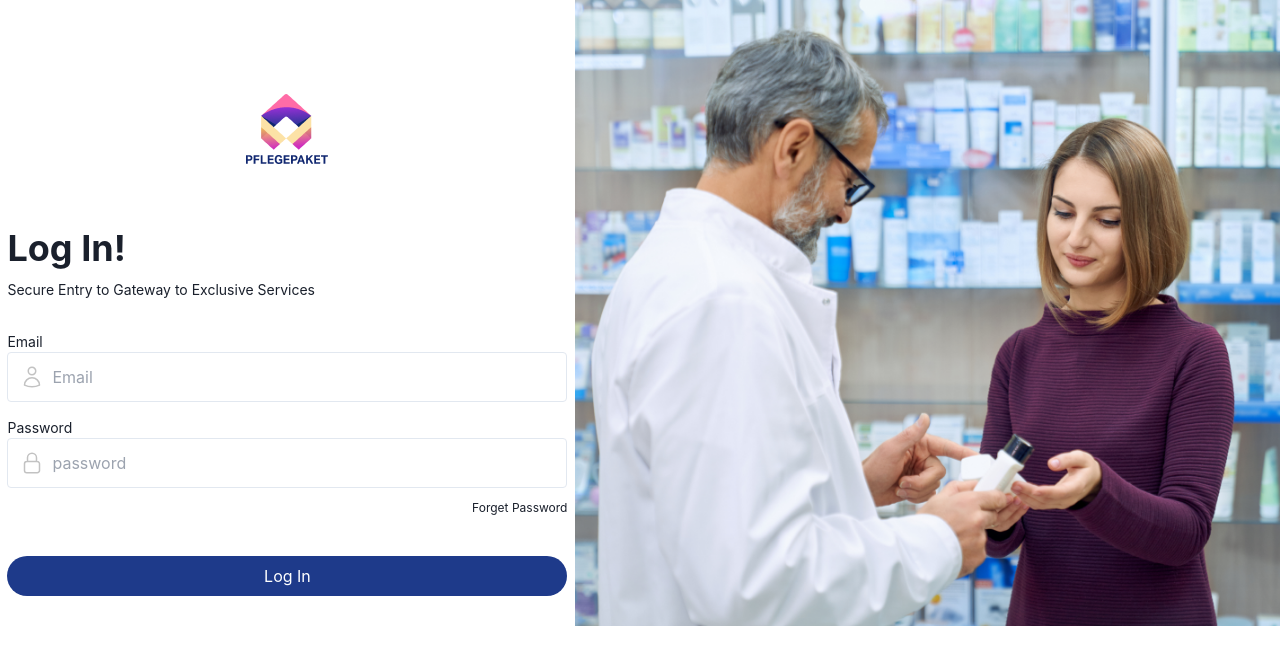
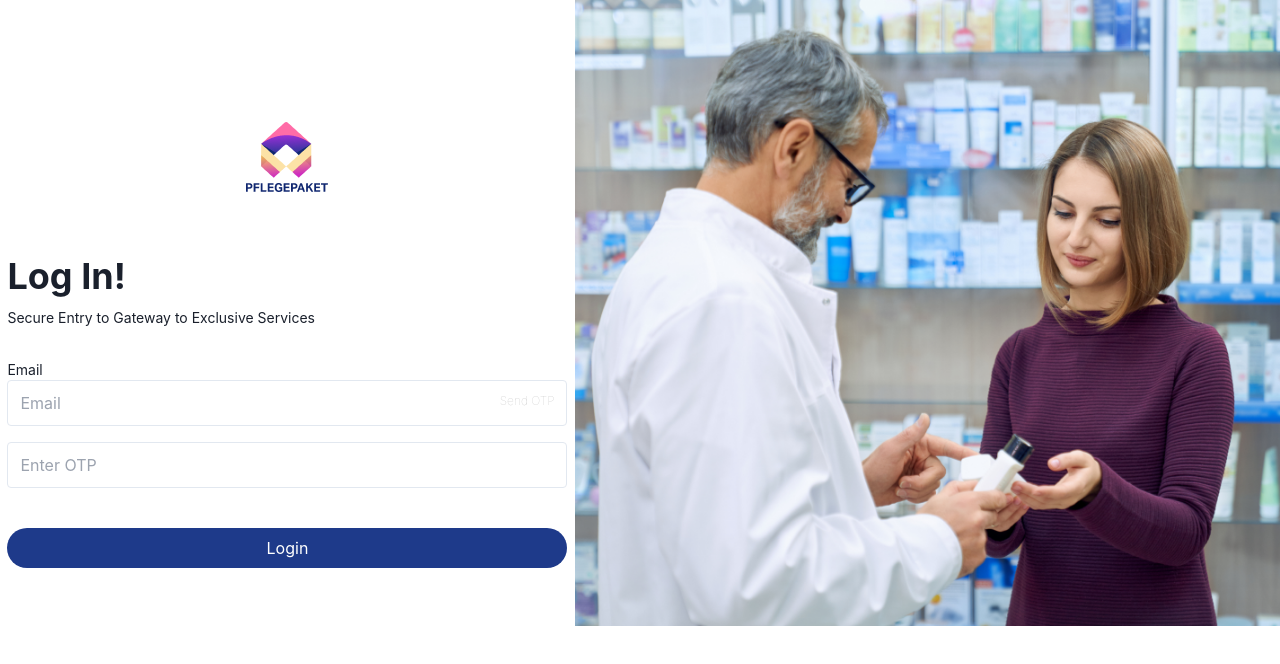
Before and after one commit to Shauryaditya/plegepaketadmin, a React (Create React App) app: page / in a window 1280 px wide. Shown: the top 664 px of the page. Built offline with nearby package versions, Linux system fonts and the light colour scheme.

Commit message:
otp login

```diff
--- a/src/Routing/Routes.jsx
+++ b/src/Routing/Routes.jsx
@@ -9,10 +9,11 @@ import Login from '../admin-panel/auth/Login';
 import Header from '../components/Header';
 import Products from '../admin-panel/product-list/Products';
 import AddProduct from '../admin-panel/add-product/AddProduct';
-import Complience from '../admin-panel/add-complience/AddComplience';
+import Complience from '../admin-panel/add-complience-name/AddComplience';
 import ProfileSetting from '../admin-panel/profile-setting/ProfileSetting';
 import Orders from '../admin-panel/order-list/Orders';
 import ForgetPassword from '../admin-panel/auth/ForgetPassword';
+import AddComplience from '../admin-panel/add-complience/AddComplience';
 
 const MainRoutes = () => {
   const PreserveLocation = ({ children }) => {
@@ -53,7 +54,8 @@ const MainRoutes = () => {
             <Route exact path="/product-list"  element={<ProtectedRoute element={Products} />} />
             <Route exact path="/add-product"  element={<ProtectedRoute element={AddProduct} />} />
             <Route exact path="/profile-setting"  element={<ProtectedRoute element={ProfileSetting} />} />
-            <Route exact path="/add-complience"  element={<ProtectedRoute element={Complience} />} />
+            <Route exact path="/add-complience-name"  element={<ProtectedRoute element={Complience} />} />
+            <Route exact path="/add-complience"  element={<ProtectedRoute element={AddComplience} />} />
           </Routes>
         )}
       </PreserveLocation>
--- a/src/admin-panel/Menu.js
+++ b/src/admin-panel/Menu.js
@@ -33,7 +33,12 @@ const Menus = [
         link : "profile-setting"
     },
     {
-        title : "Add Complience",
+        title : "Add Complience Name",
+        src : Complience,
+        link : "add-complience-name"
+    },
+    {
+        title : "Add Complience ",
         src : Complience,
         link : "add-complience"
     },
--- /dev/null
+++ b/src/admin-panel/add-complience-name/AddComplience.jsx
@@ -0,0 +1,85 @@
+import React,{useState,useEffect} from 'react'
+import { getToken } from '../../hook/getToken'
+import { ComplienceTable } from './ComplienceTable';
+import { AddIcon } from '@chakra-ui/icons';
+import AddComplienceModal from '../../components/AddComplienceModal';
+
+const Complience = () => {
+    const [complience, setComplience] = useState([]);
+    const token = getToken()
+    console.log("Tokenn>>",token)
+    useEffect(() => {
+        const fetchProduct = async () => {
+            try {
+                const url = `${process.env.REACT_APP_URL}/api/v1/get/compilations`;
+
+                const response = await fetch(url, {
+                    method: "GET",
+                    headers: {
+                        Authorization: `Bearer ${token}`
+                    }
+                });
+                const data = await response.json();
+                setComplience(data.data); // Assuming data is an array of products
+            } catch (error) {
+                console.error('Error fetching products:', error);
+            }
+        };
+
+        fetchProduct();
+    }, []);
+
+    console.log("Products>>>",complience)
+  return (
+    <div className="w-full bg-gray-100 min-h-screen  relative p-2">
+
+        <div className="ml-60 max-w-7xl  bg-white rounded-lg p-4 top-12 relative">
+        <div className="flex justify-between py-4">
+            <div className="">
+          <h1 className="text-xl font-medium text-left">Complience list</h1>
+          <p className='text-left text-sm '>Manage all your compliences</p>
+          </div>
+          <div className="flex justify-center items-center gap-x-2">
+            <AddComplienceModal />
+            <p>Add new compliance</p>
+          </div>
+        </div>
+        <div className="flex flex-col">
+
+        <div className=" bg-gray-200  ">
+          <div class="relative overflow-x-auto">
+            <table class="w-full text-left text-xs">
+              <thead class="bg-gray-100 text-xs font-medium uppercase text-[#666666]">
+                <tr>
+                  <th scope="col" class="px-2 py-3">
+                   Complience Name
+                  </th>
+                  <th scope="col" class="px-2 py-3">
+                   Complience Id
+                  </th>
+
+                  <th scope="col" class="px-2 py-3">
+                   Action
+                  </th>
+                </tr>
+              </thead>
+              <tbody>
+                {complience &&
+                                     complience.map((item) => (
+                                         <ComplienceTable
+                                             key={item._id}
+                                             data={item}
+
+                                        />
+                                     ))}
+              </tbody>
+            </table>
+          </div>
+        </div>
+        </div>
+      </div>
+    </div>
+  )
+}
+
+export default Complience
--- a/src/admin-panel/auth/Login.jsx
+++ b/src/admin-panel/auth/Login.jsx
@@ -6,60 +6,78 @@ import Company from "../../assets/Companylogo.png"
 const Login = () => {
 
   const [email, setEmail] = useState("");
-    const [password, setPassword] = useState("");
+  const [otp, setOtp] = useState("");
   const [error, setError] = useState("");
   const navigate = useNavigate();
-
-    // useEffect(() => {
-    //   // Check if there is a stored path in session storage
-    //   const storedPath = sessionStorage.getItem("loginRedirectPath");
-    //   if (storedPath) {
-    //     sessionStorage.removeItem("loginRedirectPath");
-    //     navigate(storedPath);
-    //   }
-    // }, [navigate]);
-
-
 
   const handleEmailChange = (event) => {
     setEmail(event.target.value);
   };
 
-    const handlePasswordChange = (event) => {
-      setPassword(event.target.value);
+  const handleOtpChange = (event) => {
+    setOtp(event.target.value);
   };
 
-    const handleSubmit = async (event) => {
+  const handleSendOtp = async (event) => {
     event.preventDefault();
 
     try {
-        const response = await fetch(
-          `${process.env.REACT_APP_URL}/api/v1/admin/login`,
+      const otpResponse = await fetch(
+        `${process.env.REACT_APP_URL}/api/v1/admin/send-otp`,
         {
           method: "POST",
           headers: {
             "Content-Type": "application/json",
           },
-            body: JSON.stringify({ email, password }),
+          body: JSON.stringify({ email }),
         }
       );
 
-        if (response.ok) {
-          const data = await response.json();
+      if (otpResponse.ok) {
+        alert("OTP sent successfully. Please check your email.");
+      } else {
+        const errorData = await otpResponse.json();
+        throw new Error(errorData.message);
+      }
+    } catch (error) {
+      console.error(error);
+      setError(error.message);
+    }
+  };
 
-          localStorage.setItem("access_token", data.token.accessToken);
-          localStorage.setItem("refresh_token", data.token.refreshToken);
-          localStorage.setItem('isLogin', true);
+  const handleLogin = async (event) => {
+    event.preventDefault();
+
+    try {
+      const verifyResponse = await fetch(
+        `${process.env.REACT_APP_URL}/api/v1/admin/verifyOtp`,
+        {
+          method: "POST",
+          headers: {
+            "Content-Type": "application/json",
+          },
+          body: JSON.stringify({ email, otp }),
+        }
+      );
+      const data = await verifyResponse.json();
+      console.log("Data>>>",data)
+      if (verifyResponse.ok) {
+
+
+
+        localStorage.setItem("access_token", data.accessToken.accessToken);
+        localStorage.setItem("refresh_token", data.accessToken.refreshToken);
+        localStorage.setItem("isLogin", true);
 
         navigate("/dashboard");
         console.log(data);
       } else {
-          const errorData = await response.json(); // Assuming the error response has JSON format
-          throw new Error(errorData.message); // Use the error message from the API response
+        const errorData = await verifyResponse.json();
+        throw new Error(errorData.message);
       }
     } catch (error) {
       console.error(error);
-        setError(error.message); // Set the error message to be displayed to the user
+      setError(error.message);
     }
   };
   return (
@@ -67,7 +85,7 @@ const Login = () => {
         {/* Left Side*/}
         <div className="flex items-center justify-center w-1/2">
 
-        <form className="w-[35rem] " onSubmit={handleSubmit}>
+        <form className="w-[35rem]">
         <div className="flex justify-center items-center my-16">
             <img src={Company} alt="" />
           </div>
@@ -79,21 +97,8 @@ const Login = () => {
             <div className="flex justify-start">
             <label className="text-sm" htmlFor="">Email</label>
             </div>
-            <p className=" flex gap-2 rounded border w-full py-3 px-3 text-[#c2c2c2] leading-tight focus:outline-none focus:shadow-outline">
-              <svg
-                xmlns="http://www.w3.org/2000/svg"
-                fill="none"
-                viewBox="0 0 24 24"
-                stroke-width="1.5"
-                stroke="currentColor"
-                class="w-6 h-6 text-[#c2c2c2]"
-              >
-                <path
-                  stroke-linecap="round"
-                  stroke-linejoin="round"
-                  d="M15.75 6a3.75 3.75 0 11-7.5 0 3.75 3.75 0 017.5 0zM4.501 20.118a7.5 7.5 0 0114.998 0A17.933 17.933 0 0112 21.75c-2.676 0-5.216-.584-7.499-1.632z"
-                />
-              </svg>
+            <p className=" flex justify-between gap-2 rounded border w-full py-3 px-3 text-[#c2c2c2] leading-tight focus:outline-none focus:shadow-outline">
+
 
               <input
                 className="text-black outline-0"
@@ -103,47 +108,28 @@ const Login = () => {
                 value={email}
                 onChange={handleEmailChange}
               />
+              <p className="text-xs font-thin" onClick={handleSendOtp}>Send OTP</p>
             </p>
           </div>
-          <div className="mb-2">
-          <div className="flex justify-start">
-            <label className="text-sm" htmlFor="">Password</label>
-            </div>
-            <p className="flex gap-2  appearance-none border rounded w-full py-3 px-3 text-gray-700 mb-3 leading-tight focus:outline-none focus:shadow-outline">
-              <svg
-                xmlns="http://www.w3.org/2000/svg"
-                fill="none"
-                viewBox="0 0 24 24"
-                stroke-width="1.5"
-                stroke="currentColor"
-                className="w-6 h-6 text-[#c2c2c2]"
-              >
-                <path
-                  stroke-linecap="round"
-                  stroke-linejoin="round"
-                  d="M16.5 10.5V6.75a4.5 4.5 0 10-9 0v3.75m-.75 11.25h10.5a2.25 2.25 0 002.25-2.25v-6.75a2.25 2.25 0 00-2.25-2.25H6.75a2.25 2.25 0 00-2.25 2.25v6.75a2.25 2.25 0 002.25 2.25z"
-                />
-              </svg>
-
+          <div className="">
+          <p className=" flex gap-2 rounded border w-full py-3 px-3 text-[#c2c2c2] leading-tight focus:outline-none focus:shadow-outline">
               <input
-                className="outline-0"
-                id="password"
-                type="password"
-                placeholder="password "
-                value={password}
-                onChange={handlePasswordChange}
+                className="text-black outline-0"
+                id="otp"
+                type="text"
+                placeholder="Enter OTP"
+                value={otp}
+                onChange={handleOtpChange}
               />
             </p>
           </div>
-          <div className="flex justify-end">
-          <a className="text-xs " href="/forget-password">Forget Password</a>
-          </div>
+
           <div className="flex flex-col mt-10">
             <button
               className="bg-blue-900 hover:bg-blue-700 text-white  py-2 px-4 rounded-full focus:outline-none focus:shadow-outline"
-              type="submit"
+              onClick={handleLogin}
             >
-              Log In
+             Login
             </button>
             {error && (
               <p className="text-red-500 text-center mt-2">{error}</p>
--- a/src/admin-panel/profile-setting/ProfileSetting.jsx
+++ b/src/admin-panel/profile-setting/ProfileSetting.jsx
@@ -36,7 +36,7 @@ const ProfileSetting = () => {
   return (
     <div className="max-w-7xl mt-14 p-2">
       <div className="ml-60 flex gap-x-4">
-        <div className="w-2/5 bg-white rounded-xl shadow-lg border h-48"></div>
+
         <div className="w-3/5 bg-white rounded-xl shadow-lg border h-48 p-4">
           <h1 className="text-xl font-semibold text-left">Account</h1>
           <div className="grow flex gap-x-4 py-4">
```
Also changed, not shown: src/admin-panel/add-complience/AddComplience.jsx (+101 -66 lines), src/admin-panel/add-complience-name/ComplienceTable.jsx (renamed from src/admin-panel/add-complience/ComplienceTable.jsx). Lines whose indentation alone changed are shown as unchanged.
